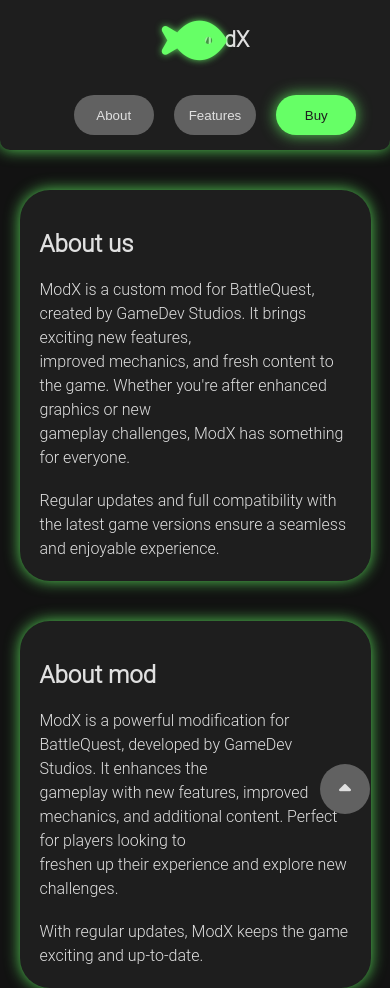
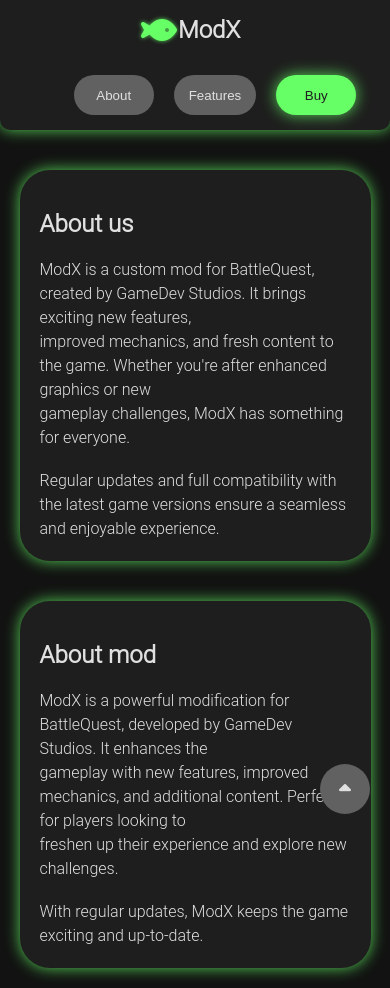
Before and after one commit to Rudomarov/ModXTemplate, a plain HTML site: page index.html in a window 390 px wide. Shown: the top 988 px of the page. Drawn offline with nearby package versions, Linux system fonts and the light colour scheme.

Commit message:
Изменение адаптации на мобильных устройствах

```diff
--- a/styles.css
+++ b/styles.css
@@ -357,17 +357,21 @@ footer {
         padding: 5px 10px;
     }
 
+    .logo {
+        transform: scale(2);
+        padding-left: 0;
+        margin-right: 10px;
+    }
+
     #logo-container {
         flex-direction: row;
         justify-content: center;
         align-items: center;
-        padding: 10px 0;
-        transform: scale(0.9);
     }
 
     #logo-container h1 {
-        padding-left: 20px;
         font-size: 24px;
+        padding-left: 0;
     }
 
     .info-card,
```
